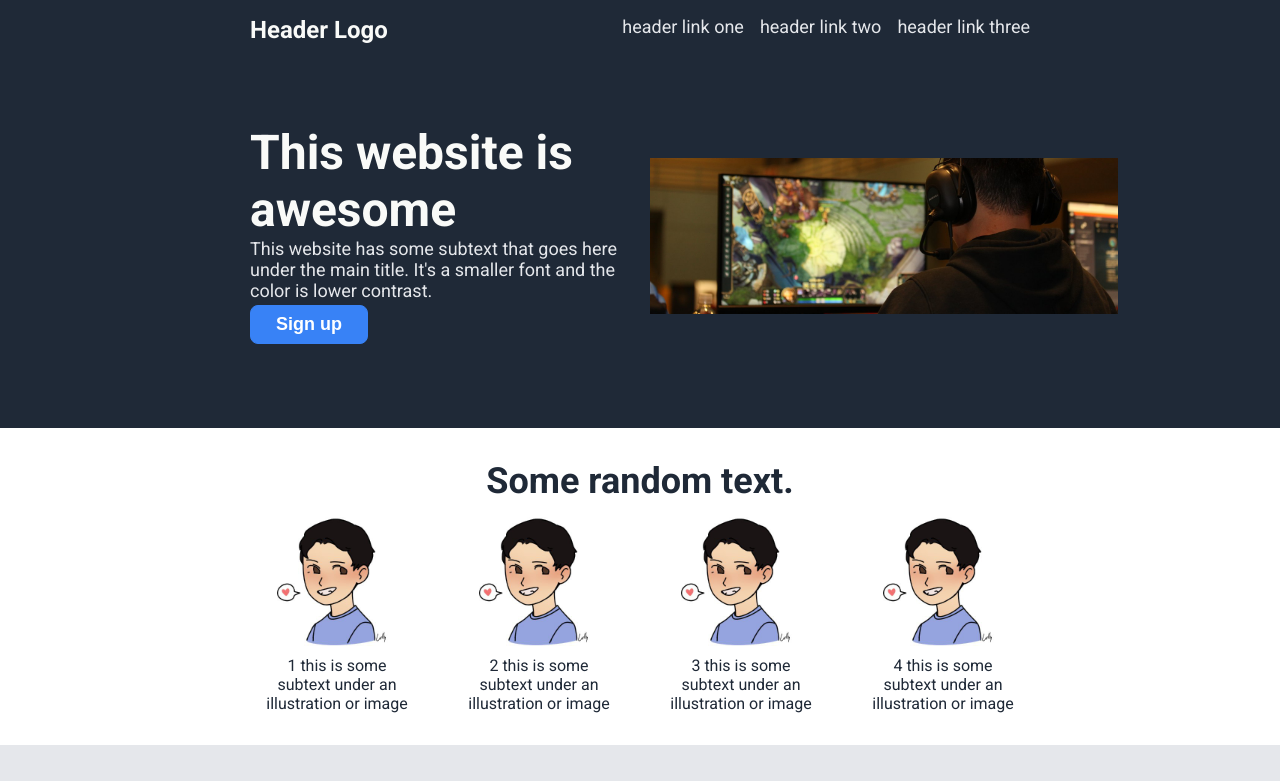
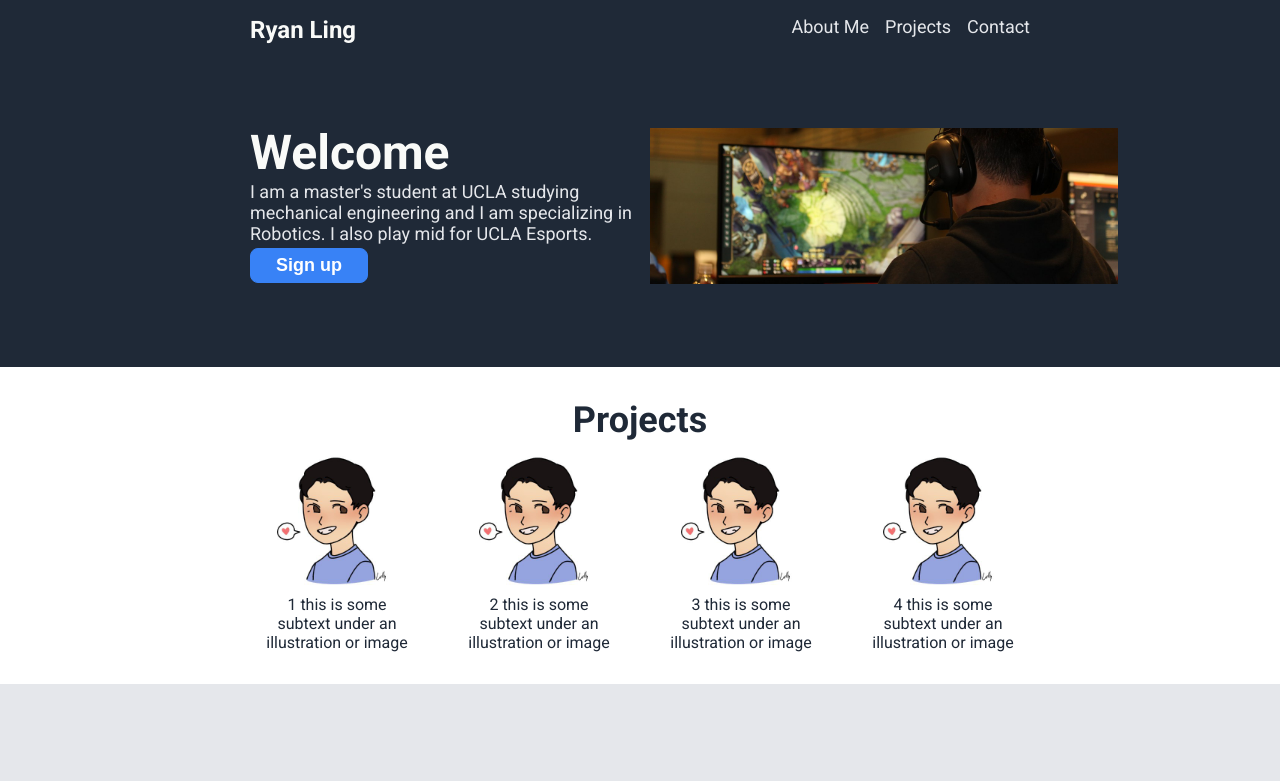
Before and after one commit to ryanling521/website, a plain HTML site: page index.html in a window 1280 px wide. Shown: the top 781 px of the page. Drawn offline with Linux system fonts and the light colour scheme.

Commit message:
more asthetic

```diff
--- a/index.html
+++ b/index.html
@@ -11,17 +11,17 @@
     <body>
         <div class="section-1">
             <div class="header">
-                <div class="header-logo">Header Logo</div>
+                <div class="header-logo">Ryan Ling</div>
                 <ul class="header-links">
-                    <li><a href="#">header link one</a></li>
-                    <li><a href="#">header link two</a></li>
-                    <li><a href="#">header link three</a></li>
+                    <li><a href="#">About Me</a></li>
+                    <li><a href="#">Projects</a></li>
+                    <li><a href="#">Contact</a></li>
                 </ul>
             </div>
             <div class="section-1-content">
                 <div class="section-1-left-content">
-                    <div class="section-1-content-title">This website is awesome</div>
-                    <div class="section-1-content-subtext">This website has some subtext that goes here under the main title. It's a smaller font and the color is lower contrast.</div>
+                    <div class="section-1-content-title">Welcome</div>
+                    <div class="section-1-content-subtext">I am a master's student at UCLA studying mechanical engineering and I am specializing in Robotics. I also play mid for UCLA Esports.</div>
                     <div class="section-1-content-button">
                         <button class="sign-up-1">Sign up</button>
                     </div>
@@ -31,7 +31,7 @@
         </div>
 
         <div class="section-2">
-            <div class="section-2-title">Some random text.</div>
+            <div class="section-2-title">Projects</div>
             <div class="section-2-content">
                 <div class="section-2-content-1">
                     <img src="Ryan.jpg" alt="Ryan">
--- a/style.css
+++ b/style.css
@@ -62,6 +62,7 @@ button.sign-up-1 {
   /* max-width: 100%; */
   width: 60%;
   height: auto;
+  /* opacity: 0.5; */
 }
 
 .section-2 img {
@@ -174,6 +175,6 @@ a {
 }
 
 button {
-  padding: 8px 25px;
+  padding: 6px 25px;
   border-radius: 8px;
 }
```
